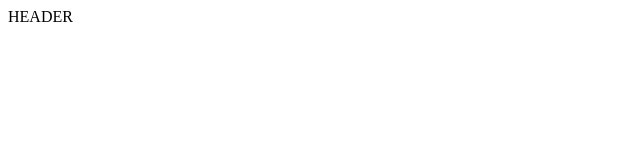
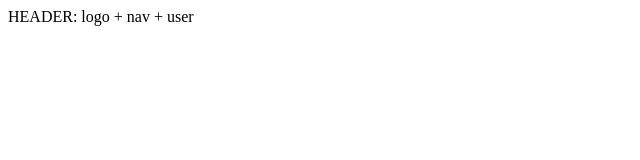
Before and after one commit to kasparasd/real-estate, a website: page index.html in a window 1280 px wide. Shown: the whole page, without its empty margins (0-640 px from the left). Drawn offline with Linux system fonts and the light colour scheme.

Commit message:
headerUpd

```diff
--- a/index.html
+++ b/index.html
@@ -7,7 +7,7 @@
 </head>
 <body>
     <header>
-        HEADER
+        HEADER: logo + nav + user
     </header>
 </body>
 </html>
```
